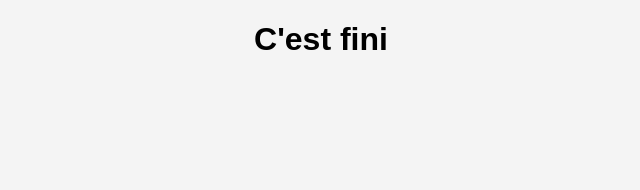
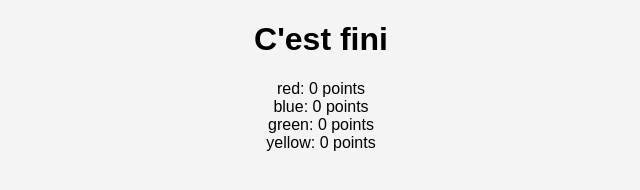
Before and after one commit to rainzne/Intro-JS, a plain HTML site: page IntroJs/src/Endgame.html in a window 1280 px wide. Shown: the whole page, without its empty margins (319-959 px from the left). Drawn offline with Linux system fonts and the light colour scheme.

Commit message:
affichage score de fin

```diff
--- a/IntroJs/src/Endgame.html
+++ b/IntroJs/src/Endgame.html
@@ -8,6 +8,15 @@
 </head>
 <body>
     <h1 id="timer">C'est fini</h1>
+    <p id=scoress></p>
+
+
+    <script   src="../src/scripts/Main.js"></script>
+    <script>
+        window.onload = function() {
+            afficherScoresEnd()
+        };
+    </script>
 
 </body>
 </html>
```
